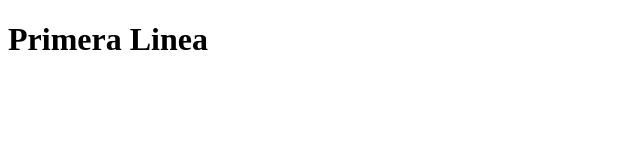
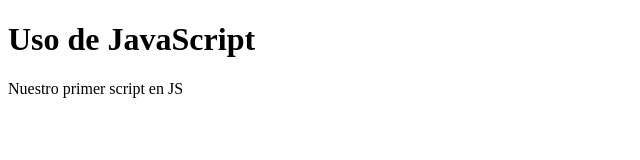
Before and after one commit to EsauJosue/UdemyJavascriptMaster, a plain HTML site: page index.html in a window 1280 px wide. Shown: the whole page, without its empty margins (0-640 px from the left). Drawn offline with Linux system fonts and the light colour scheme.

Commit message:
Agregando el primer parrafo

```diff
--- a/index.html
+++ b/index.html
@@ -1,11 +1,12 @@
 <!DOCTYPE html>
-<html lang="en">
+<html lang="es">
 <head>
     <meta charset="UTF-8">
     <meta name="viewport" content="width=device-width, initial-scale=1.0">
     <title>Hola Mundo con JavaScript</title>
 </head>
 <body>
-    <h1>Primera Linea</h1>
+    <h1>Uso de JavaScript</h1>
+    <p>Nuestro primer script en JS</p>
 </body>
 </html>
```
